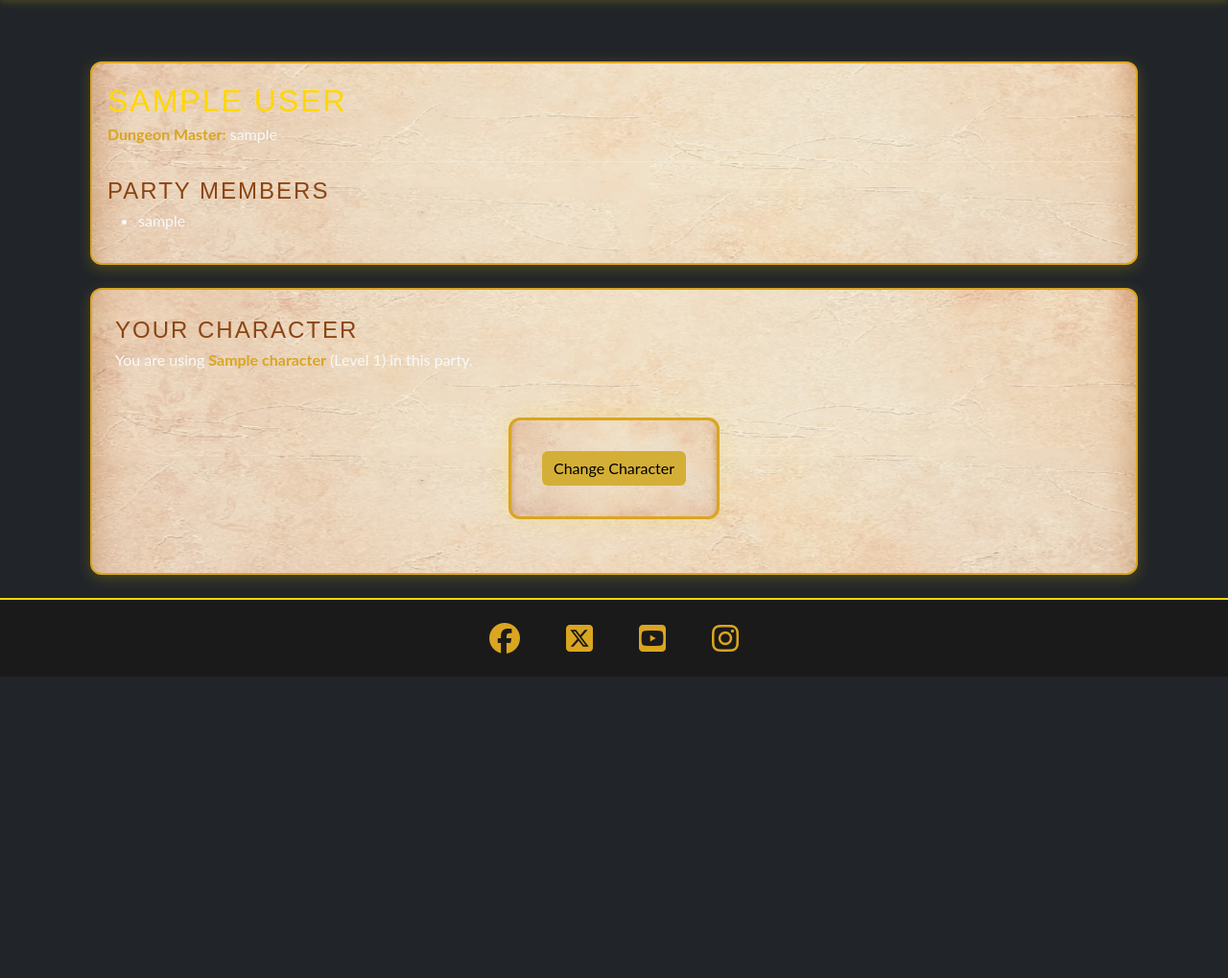
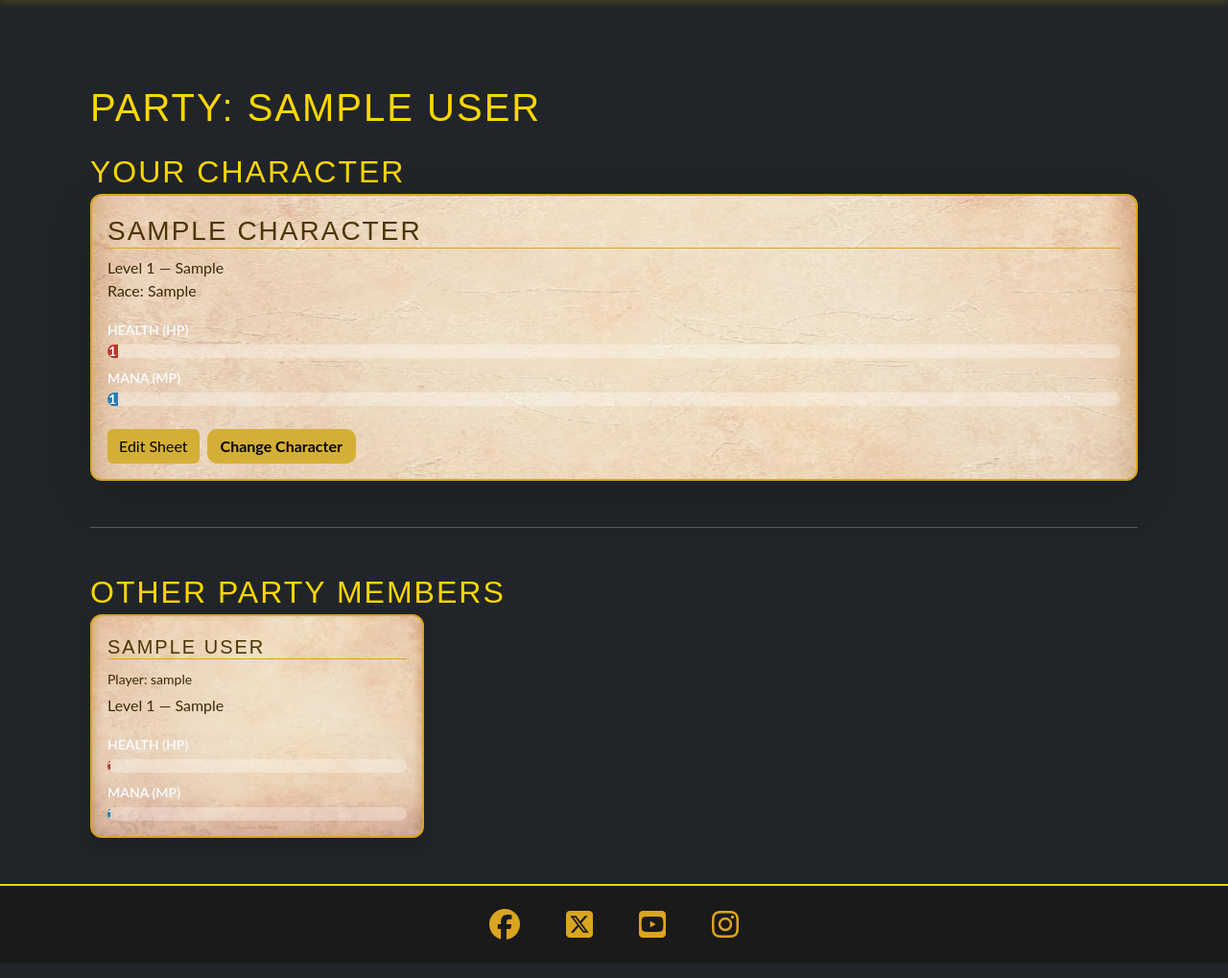
Before and after one commit to CutbackTG/BattleRoster, a Django app: template templates/player_party_view.html in a window 1280 px wide. Shown: the part 234-1253 px from the top of the page at 96% size. Before the commit the page ends 939 px from the top, so only its background shows below. Run offline with Django 5.2, Linux system fonts and the light colour scheme; tables that the repository leaves empty hold one stand-in row (values such as "Sample post"); the template is opened without the code that fills it: values that come from a table or form of the project are taken from there, most other values are stand-ins (such as "Sample title", 1, 10 or a date in 2020); parts of the project's set-up code (start-up, migrations or seed data) failed here and were passed over; some libraries are stand-ins or nearby versions.

Commit message:
Fix player view bugs, add character selection UI and highlight for selected characters

```diff
--- a/static/css/style.css
+++ b/static/css/style.css
@@ -505,3 +505,7 @@ a.btn:focus, button:focus, input:focus, select:focus, textarea:focus {
 .bg-info {
   background-color: #2980b9 !important; /* MP */
 }
+
+.border-warning {
+  box-shadow: 0 0 12px rgba(255, 215, 0, 0.7);
+}
--- a/templates/player_party_view.html
+++ b/templates/player_party_view.html
@@ -2,44 +2,111 @@
 {% load static %}
 
 {% block content %}
-<div class="container mt-4">
-  {% if party %}
-    <div class="card bg-dark text-light parchment-card mb-4">
+<div class="container mt-5 text-light">
+
+  <h1 class="mb-4">Party: {{ party.name }}</h1>
+
+  <!-- Player’s Selected Character -->
+  <section class="mb-5">
+    <h2>Your Character</h2>
+
+    {% if selected_pc and selected_pc.character %}
+      <div class="card bg-dark parchment-card text-light mb-4 shadow-lg">
         <div class="card-body">
-        <h2>{{ party.name }}</h2>
-        <p><strong>Dungeon Master:</strong> {{ party.dungeon_master.username }}</p>
+          <h3 class="card-title">{{ selected_pc.character.name }}</h3>
+          <p class="card-text">
+            Level {{ selected_pc.character.level }} — {{ selected_pc.character.class_type }} <br>
+            Race: {{ selected_pc.character.race }}
+          </p>
 
-        <hr>
-        <h4>Party Members</h4>
-        <ul>
-          {% for m in members %}
-            <li>{{ m.username }}</li>
-          {% endfor %}
-        </ul>
+          <!-- Health Bar -->
+          <div class="mt-2">
+            <small class="text-uppercase fw-bold">Health (HP)</small>
+            <div class="progress" style="height: 14px;">
+              <div class="progress-bar bg-danger"
+                   style="width: {{ selected_pc.character.health|default:0 }}%;"
+                   aria-valuenow="{{ selected_pc.character.health|default:0 }}"
+                   aria-valuemin="0" aria-valuemax="100">
+                {{ selected_pc.character.health }}
+              </div>
             </div>
           </div>
 
-    <!-- Character selection -->
-    <div class="card bg-secondary text-light p-4">
-      <h4>Your Character</h4>
-      {% if selected_pc %}
-        <p>You are using <strong>{{ selected_pc.character.name }}</strong> (Level {{ selected_pc.character.level }}) in this party.</p>
-        <form method="post" action="{% url 'party_select_character' party.id %}">
-          {% csrf_token %}
-          <button class="btn btn-warning">Change Character</button>
-        </form>
+          <!-- Mana Bar -->
+          <div class="mt-2">
+            <small class="text-uppercase fw-bold">Mana (MP)</small>
+            <div class="progress" style="height: 14px;">
+              <div class="progress-bar bg-info"
+                   style="width: {{ selected_pc.character.mana|default:0 }}%;"
+                   aria-valuenow="{{ selected_pc.character.mana|default:0 }}"
+                   aria-valuemin="0" aria-valuemax="100">
+                {{ selected_pc.character.mana }}
+              </div>
+            </div>
+          </div>
+
+          <div class="mt-4 d-flex gap-2">
+            <a href="{% url 'characters_edit' selected_pc.character.id %}" class="btn btn-warning">Edit Sheet</a>
+            <a href="{% url 'party_select_character' party.id %}" class="btn btn-gold">Change Character</a>
+          </div>
+        </div>
+      </div>
     {% else %}
       <p>You haven’t selected a character for this party yet.</p>
-        <form method="post" action="{% url 'party_select_character' party.id %}">
-          {% csrf_token %}
-          <button class="btn btn-primary">Select Character</button>
-        </form>
+      <a href="{% url 'party_select_character' party.id %}" class="btn btn-gold mt-3">Select Character</a>
     {% endif %}
+  </section>
+
+  <hr class="mb-5">
+
+  <!-- Party Members Section -->
+  <section>
+    <h2>Other Party Members</h2>
+
+    {% if member_characters %}
+      <div class="row">
+        {% for c in member_characters %}
+          {% if c.player != user %}
+          <div class="col-md-4 mb-4">
+            <div class="card bg-dark text-light parchment-card shadow">
+              <div class="card-body">
+                <h5 class="card-title">{{ c.name }}</h5>
+                <p class="card-text mb-1"><small>Player: {{ c.player.username }}</small></p>
+                <p class="card-text">Level {{ c.level }} — {{ c.class_type }}</p>
+
+                <div class="mt-2">
+                  <small class="text-uppercase fw-bold">Health (HP)</small>
+                  <div class="progress" style="height: 14px;">
+                    <div class="progress-bar bg-danger"
+                         style="width: {{ c.health|default:0 }}%;"
+                         aria-valuenow="{{ c.health|default:0 }}"
+                         aria-valuemin="0" aria-valuemax="100">
+                      {{ c.health }}
+                    </div>
+                  </div>
+                </div>
+
+                <div class="mt-2">
+                  <small class="text-uppercase fw-bold">Mana (MP)</small>
+                  <div class="progress" style="height: 14px;">
+                    <div class="progress-bar bg-info"
+                         style="width: {{ c.mana|default:0 }}%;"
+                         aria-valuenow="{{ c.mana|default:0 }}"
+                         aria-valuemin="0" aria-valuemax="100">
+                      {{ c.mana }}
+                    </div>
+                  </div>
+                </div>
+              </div>
+            </div>
+          </div>
+          {% endif %}
+        {% endfor %}
       </div>
     {% else %}
-    <div class="alert alert-info mt-4">
-      You are not currently in a party. Ask your Dungeon Master to invite you.
-    </div>
+      <p>No other characters are in this party yet.</p>
     {% endif %}
+  </section>
+
 </div>
 {% endblock %}
```
Also changed, not shown: game_characters/views.py (+37 -59 lines), templates/party_select_character.html (+78 -12 lines). Lines whose indentation alone changed are shown as unchanged.
